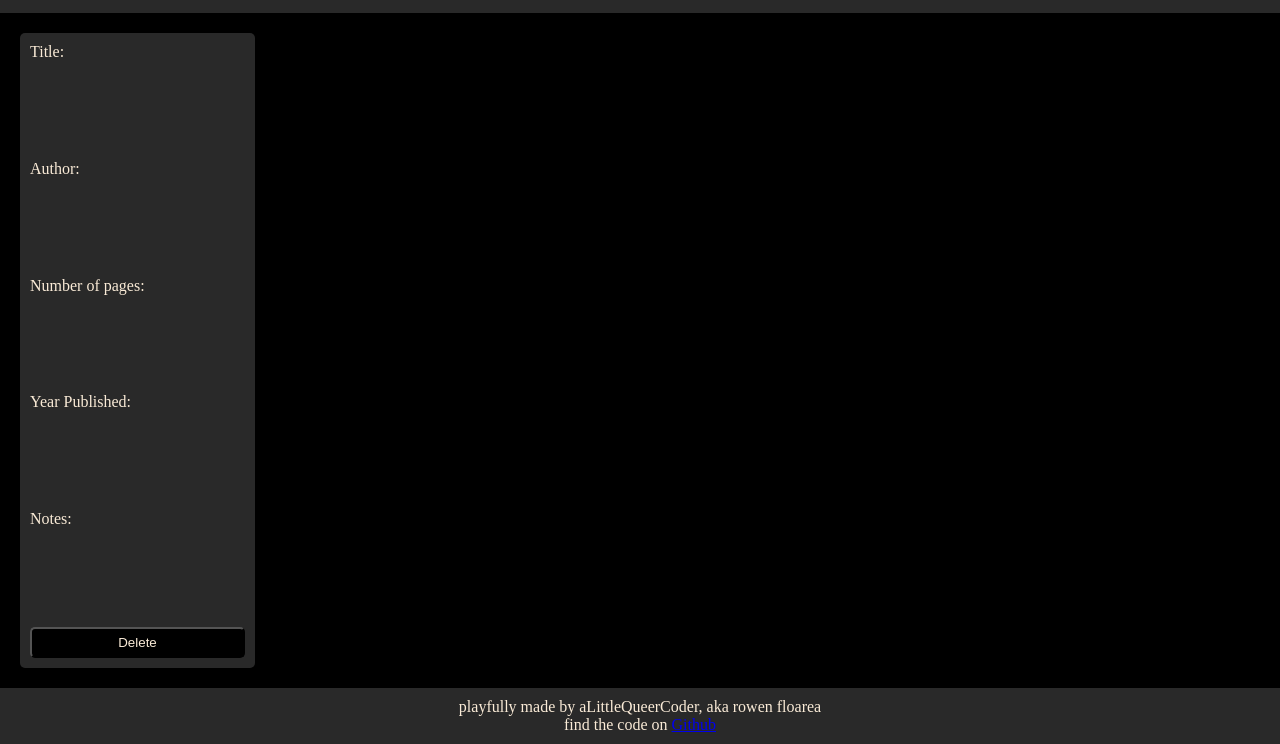
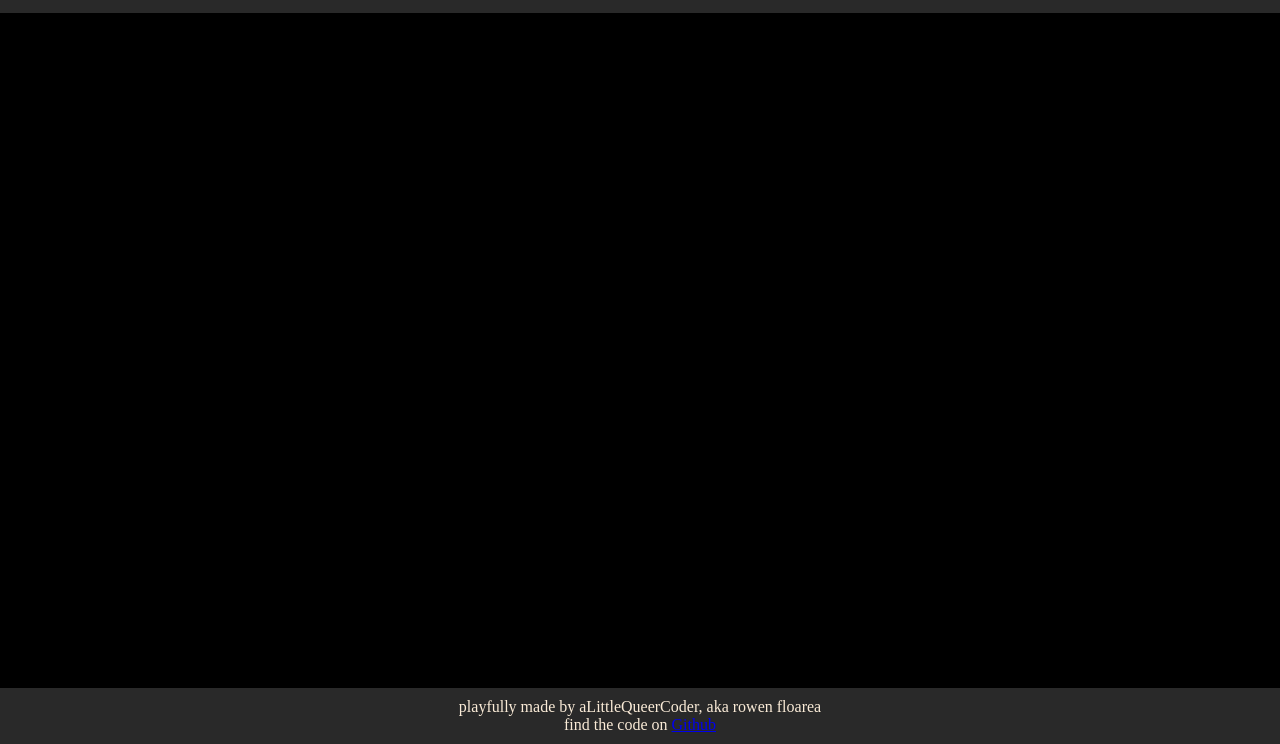
Before and after one commit to rfloarea/library-app, a plain HTML site: page index.html in a window 1280 px wide. Shown: the part 56-800 px from the top of the page. Drawn offline with Linux system fonts and the light colour scheme.

Commit message:
chore: remove hardcoded html dummy content

```diff
--- a/index.html
+++ b/index.html
@@ -14,15 +14,15 @@
         </div>
 
         <div class="book-shelf">
-
-            <div class="book">
+            <!-- dummy content -->
+            <!-- <div class="book">
                 <p class="title">Title:</p>
                 <p class="author">Author:</p>
                 <p class="pages">Number of pages:</p>
                 <p class="pub-year">Year Published:</p>
                 <p class="notes">Notes:</p>
                 <button class="button delete-button">Delete</button>
-            </div>
+            </div> -->
 
         </div>
 
```
